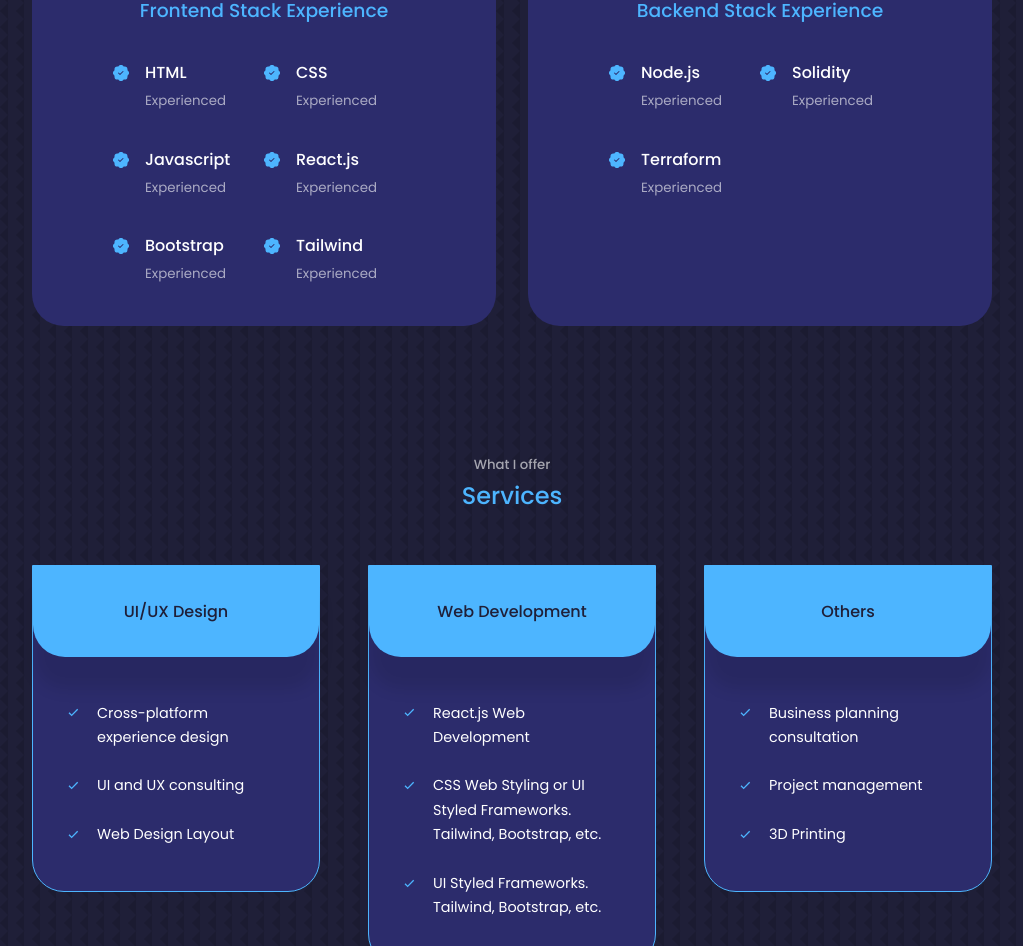
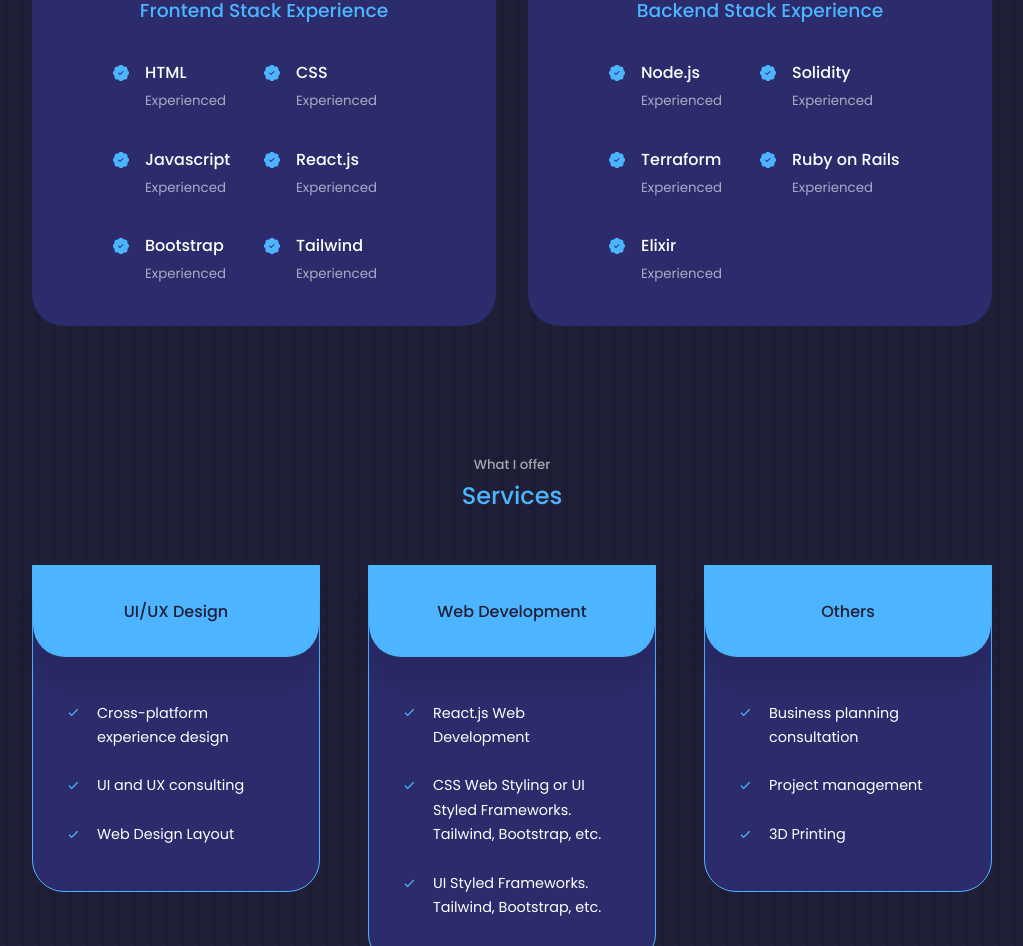
Before and after one commit to josephvillanueva/React-Portfolio, a React (Create React App) app: page / in a window 1280 px wide. Shown: the part 1853-2799 px from the top of the page, without its empty margins (128-1151 px from the left). Built offline with nearby package versions, Linux system fonts and the light colour scheme.

Commit message:
Update Experience.jsx

```diff
--- a/src/components/experience/Experience.jsx
+++ b/src/components/experience/Experience.jsx
@@ -80,6 +80,20 @@
                 <small className="text-light">Experienced</small>
               </div>
             </article>
+            <article className="experience_details">
+              <BsPatchCheckFill className="experience_details-icon" />
+              <div>
+                <h4>Ruby on Rails</h4>
+                <small className="text-light">Experienced</small>
+              </div>
+            </article>
+            <article className="experience_details">
+              <BsPatchCheckFill className="experience_details-icon" />
+              <div>
+                <h4>Elixir</h4>
+                <small className="text-light">Experienced</small>
+              </div>
+            </article>
           </div>
         </div>
       </div>
```
